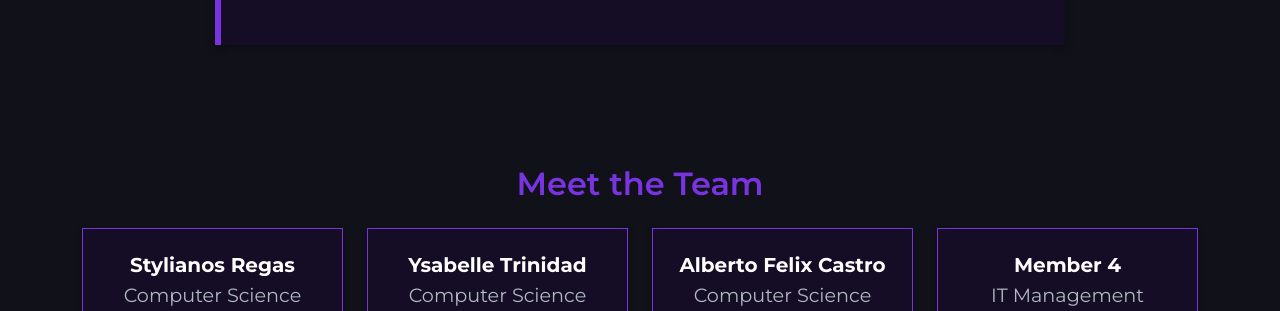
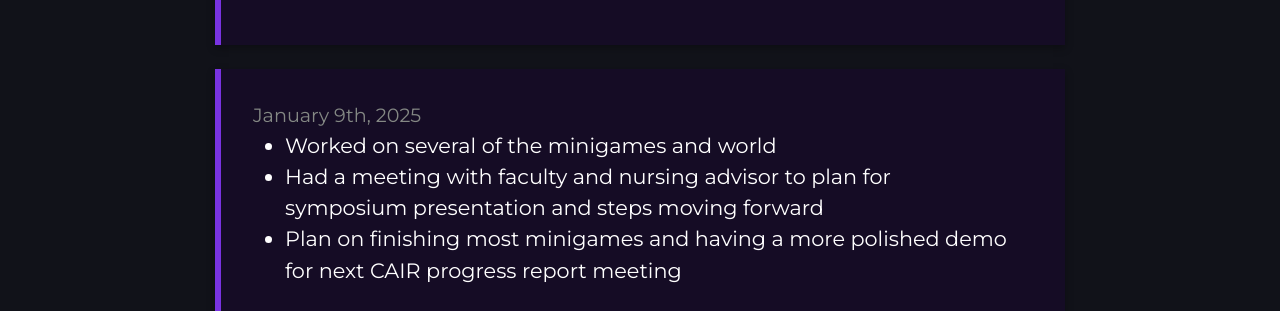
Before and after one commit to aigcu/Nursing-Simulator-Website, a website: page index.html in a window 1280 px wide. Shown: the part 2742-3053 px from the top of the page. Drawn offline with nearby package versions, Linux system fonts and the light colour scheme.

Commit message:
added update following Winter break

```diff
--- a/index.html
+++ b/index.html
@@ -146,6 +146,17 @@
 
             </div>
 
+            <div class="update-box mx-auto" style="max-width:850px;">
+                <p class="mb-0" id="projectUpdate">January 9th, 2025</p>
+                <ul>
+                    <li>Worked on several of the minigames and world</li>
+                    <li>Had a meeting with faculty and nursing advisor to plan for symposium presentation and steps moving forward</li>
+                    <li>Plan on finishing most minigames and having a more polished demo for next CAIR progress report meeting</li>
+
+                </ul>
+
+            </div>
+
             <!---
             <div class="update-box mx-auto" style="max-width:850px;">
                 <p class="mb-0" id="projectUpdate">October 21st, 2025</p>
```
